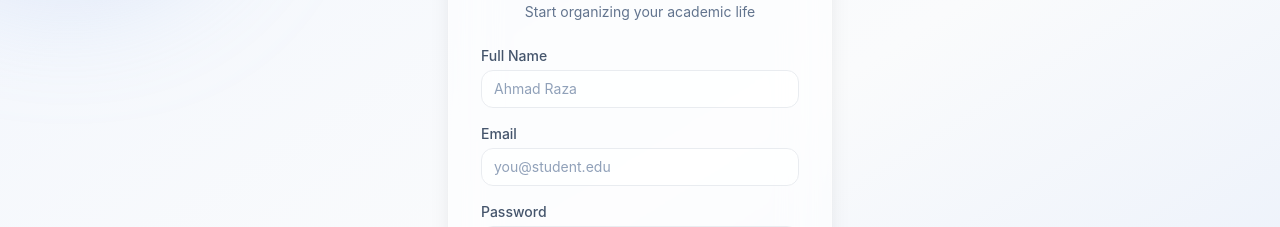
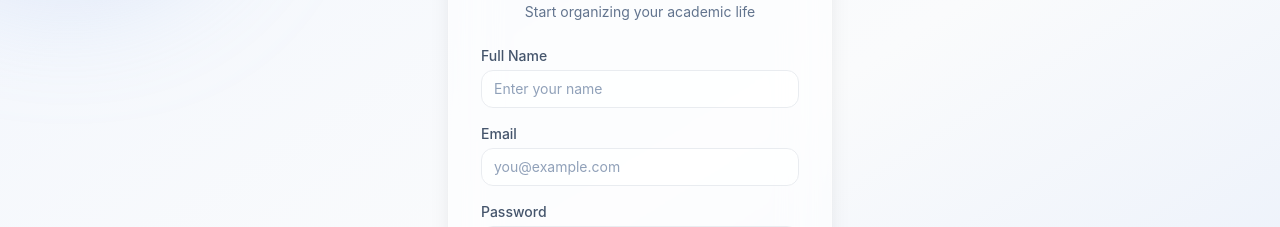
Before and after one commit to AamnaIbrahim/web-student-time-and-task-management-system, a React app in the folder frontend/: page /register in a window 1280 px wide. Shown: the part 196-423 px from the top of the page. Built offline with nearby package versions, Linux system fonts and the light colour scheme; the HTML template or start-up script is replaced by a standard one.

Commit message:
feat: UI fixes

```diff
--- a/frontend/src/pages/auth/LoginPage.jsx
+++ b/frontend/src/pages/auth/LoginPage.jsx
@@ -46,7 +46,7 @@ function LoginPage() {
             id="email"
             type="email"
             autoComplete="email"
-            placeholder="you@student.edu"
+            placeholder="you@example.com"
             className="input-field"
             {...register("email", {
               required: "Email is required",
--- a/frontend/src/pages/auth/RegisterPage.jsx
+++ b/frontend/src/pages/auth/RegisterPage.jsx
@@ -46,7 +46,7 @@ function RegisterPage() {
             id="name"
             type="text"
             autoComplete="name"
-            placeholder="Ahmad Raza"
+            placeholder="Enter your name"
             className="input-field"
             {...register("name", { required: "Name is required" })}
           />
@@ -63,7 +63,7 @@ function RegisterPage() {
             id="email"
             type="email"
             autoComplete="email"
-            placeholder="you@student.edu"
+            placeholder="you@example.com"
             className="input-field"
             {...register("email", {
               required: "Email is required",
```
